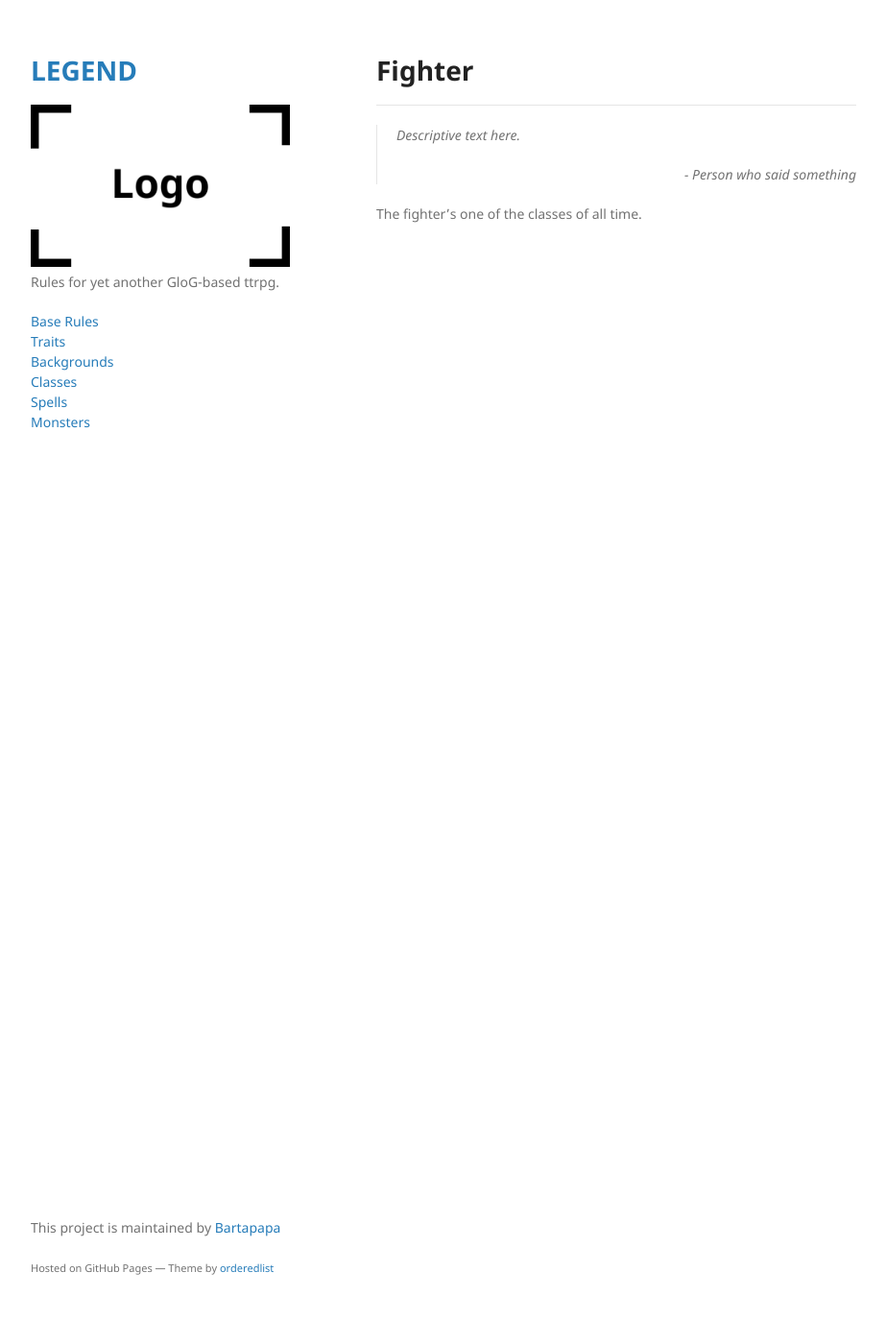
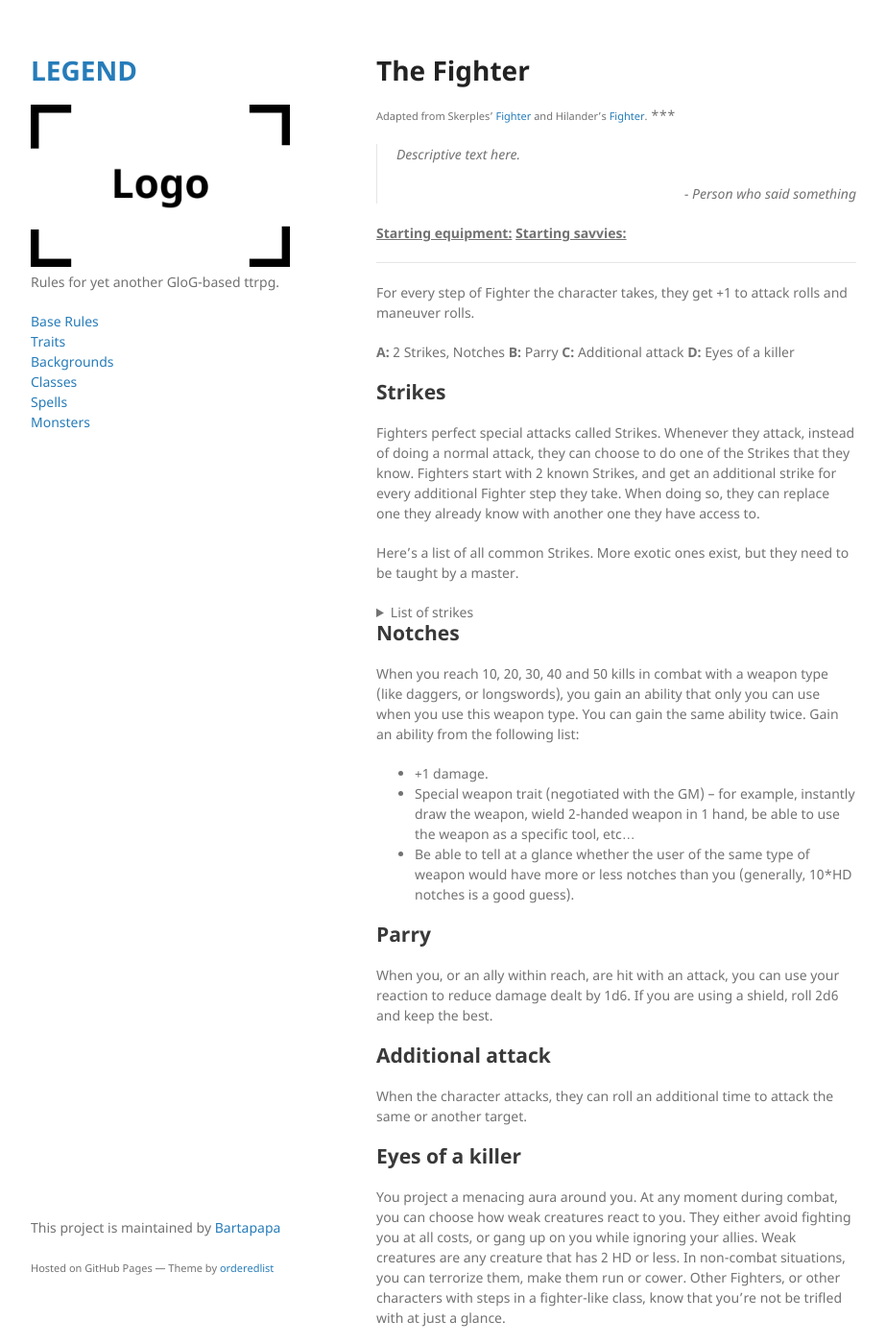
Before and after one commit to Bartapapa/legend, a Jekyll site: the page built from docs/class/fighter.md, in a window 1280 px wide and 1400 px high. Shown: the whole window at 96% size, without its empty margins (178-1101 px from the left). Built offline with Jekyll 4.4.1, drawn with Linux system fonts in a browser that asks for light colours.

Commit message:
Update fighter.md

```diff
--- a/docs/class/fighter.md
+++ b/docs/class/fighter.md
@@ -1,13 +1,59 @@
 ---
 layout: post
-title: Fighter
+title: The Fighter
 permalink: /classes/fighter
 ---
-
+<small>Adapted from Skerples' [Fighter](https://coinsandscrolls.blogspot.com/2017/06/osr-class-fighters.html) and Hilander's [Fighter](https://shadowandfae.blogspot.com/2022/03/the-fighter-secrets-of-blade.html).</small>
 ***
 
 >Descriptive text here.
 >
 ><p style="text-align: right">- Person who said something</p>
 
-The fighter's one of the classes of all time.
+<b><u>Starting equipment:</u></b>
+<b><u>Starting savvies:</u></b>
+
+***
+
+For every step of Fighter the character takes, they get +1 to attack rolls and maneuver rolls.
+
+<b>A:</b> 2 Strikes, Notches
+<b>B:</b> Parry
+<b>C:</b> Additional attack
+<b>D:</b> Eyes of a killer
+
+## Strikes
+Fighters perfect special attacks called Strikes. Whenever they attack, instead of doing a normal attack, they can choose to do one of the Strikes that they know. Fighters start with 2 known Strikes, and get an additional strike for every additional Fighter step they take. When doing so, they can replace one they already know with another one they have access to.
+
+Here's a list of all common Strikes. More exotic ones exist, but they need to be taught by a master.
+<details markdown="1">
+<summary>List of strikes</summary>
+*  <b>Charging strike:</b> If you moved at least a few steps during your turn, make an attack against 1 target with a melee weapon. On a hit, the target is also shoved back.
+*  <b>Cleaving strike:</b> Make an attack with a melee weapon with 1 bane. On a successful hit, you automatically deal your damage to up to two other targets in range.
+*  <b>Defensive strike:</b> Make an attack with 1 bane. Whether you hit or not, the target has 1 bane against all attacks aimed at you for the following round.
+*  <b>Disarming strike:</b> Make an attack with 1 bane. On a successful hit, you deal half damage to your target, and they drop their currently wielded weapon (or one of them, if they have two).
+*  <b>Lunging strike:</b> Make an attack with a melee weapon with 1 bane. You can reach farther than usual with this attack.
+*  <b>Piercing strike:</b> Make an attack with 1 bane. On a successful hit, ignore the target’s armor score.
+*  <b>Pinning strike:</b> Make an attack with 1 bane with a weapon capable of piercing. On a successful hit, deal half damage. The target can’t move until it takes an action to remove the weapon. If the weapon is a melee weapon, you can’t attack with it either until it’s pulled out.
+*  <b>Powerful strike:</b> Make an attack with 1 bane with a melee weapon. On a successful hit, roll twice the damage dice.
+*  <b>Precise strike:</b> Forego your movement. Doing so, roll damage automatically – no need for an attack roll.
+*  <b>Shield strike:</b> Make an attack with 1 bane with a shield. On a successful hit, deal 1d6 damage, and all attacks against that target have a boon, until at least one attack hits.
+*  <b>Sundering strike:</b> Make an attack with 1 bane. On a successful hit, you deal no damage to the target, but you either reduce the armor score of your target by the number of damage dice your weapon has, or you impose a bane on the target’s attack rolls using this weapon. If another object is targeted, the GM determines the effects accordingly. This can stack, and lasts until the next time they tend to their equipment (generally after a short rest).
+*  <b>Switch-up strike:</b> Switch places with a nearby ally, then attack.
+</details>
+
+## Notches
+When you reach 10, 20, 30, 40 and 50 kills in combat with a weapon type (like daggers, or longswords), you gain an ability that only you can use when you use this weapon type.
+You can gain the same ability twice. Gain an ability from the following list:
+*  +1 damage.
+*  Special weapon trait (negotiated with the GM) – for example, instantly draw the weapon, wield 2-handed weapon in 1 hand, be able to use the weapon as a specific tool, etc…
+*  Be able to tell at a glance whether the user of the same type of weapon would have more or less notches than you (generally, 10*HD notches is a good guess).
+
+## Parry
+When you, or an ally within reach, are hit with an attack, you can use your reaction to reduce damage dealt by 1d6. If you are using a shield, roll 2d6 and keep the best.
+
+## Additional attack
+When the character attacks, they can roll an additional time to attack the same or another target.
+
+## Eyes of a killer
+You project a menacing aura around you. At any moment during combat, you can choose how weak creatures react to you. They either avoid fighting you at all costs, or gang up on you while ignoring your allies. Weak creatures are any creature that has 2 HD or less. In non-combat situations, you can terrorize them, make them run or cower. Other Fighters, or other characters with steps in a fighter-like class, know that you're not be trifled with at just a glance.
```
